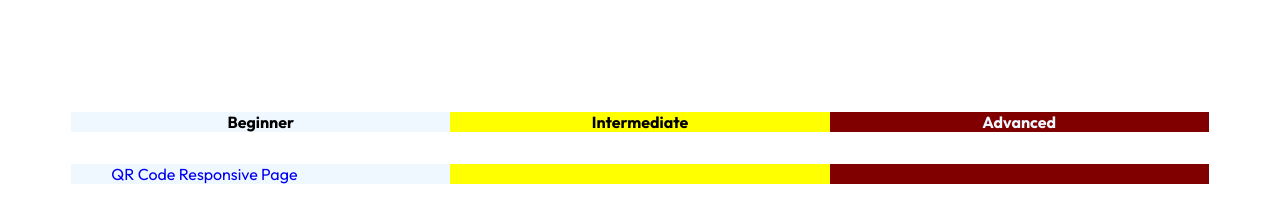
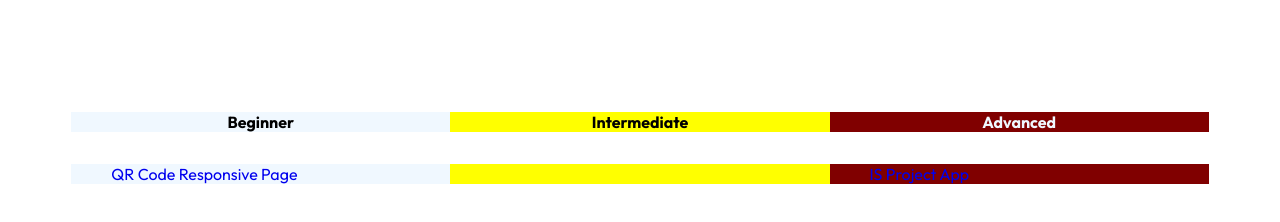
Before and after one commit to NeoDyln/FrontEndMentor, a plain HTML site: page index.html in a window 1280 px wide. Drawn offline with Linux system fonts and the light colour scheme.

Commit message:
Update index.html
Testing operationality

```diff
--- a/index.html
+++ b/index.html
@@ -55,7 +55,9 @@
             <li><a href="./qr-code-component-main/index.html">QR Code Responsive Page</a></li>
         </ul>
         <ul class="items-2 intermediate"></ul>
-        <ul class="items-2 advanced"></ul>
+        <ul class="items-2 advanced">
+            <li><a href="https://github.com/NeoDyln/IS_Project_App/index.html"> IS Project App</a></li>
+        </ul>
     </div>
 </body>
 </html>
```
